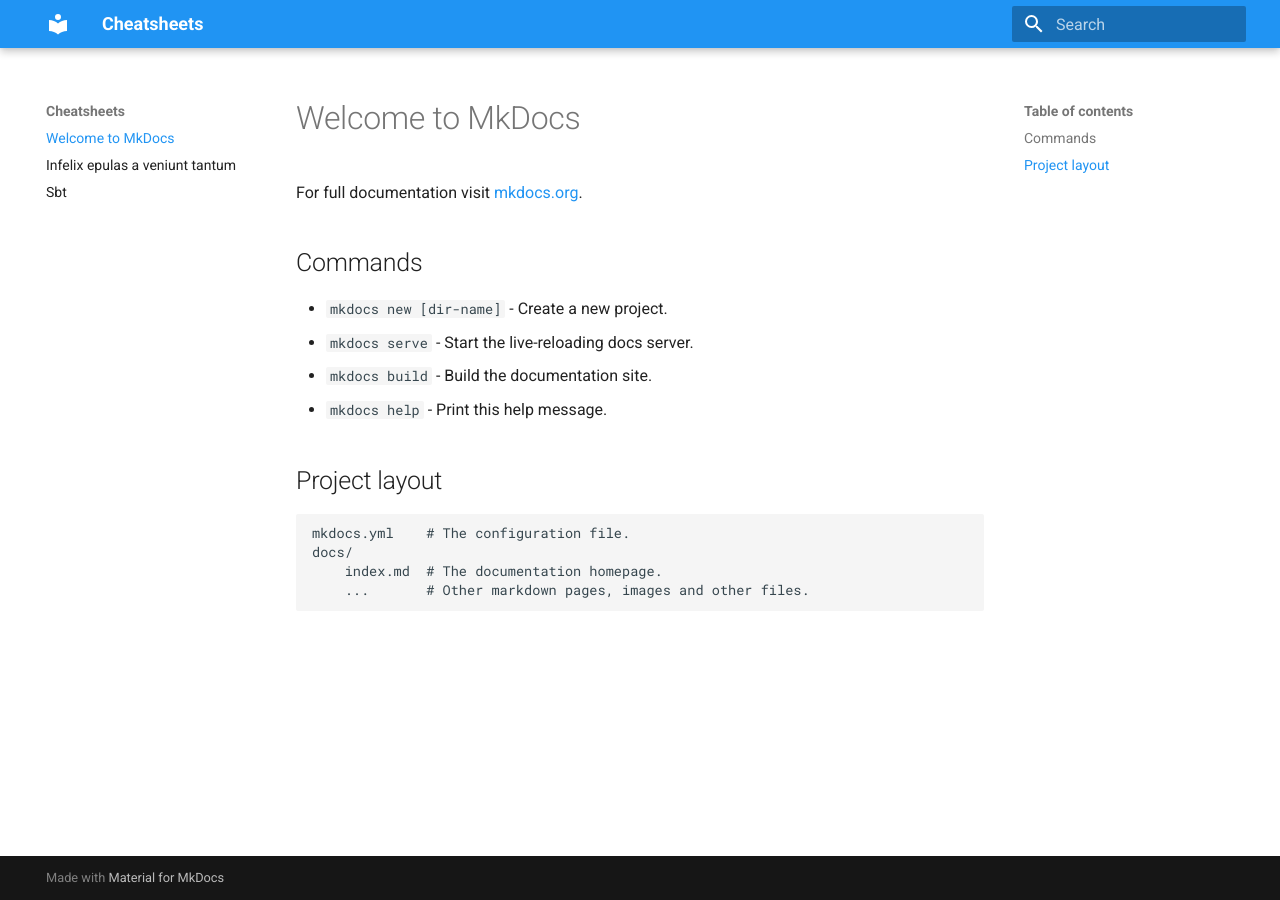
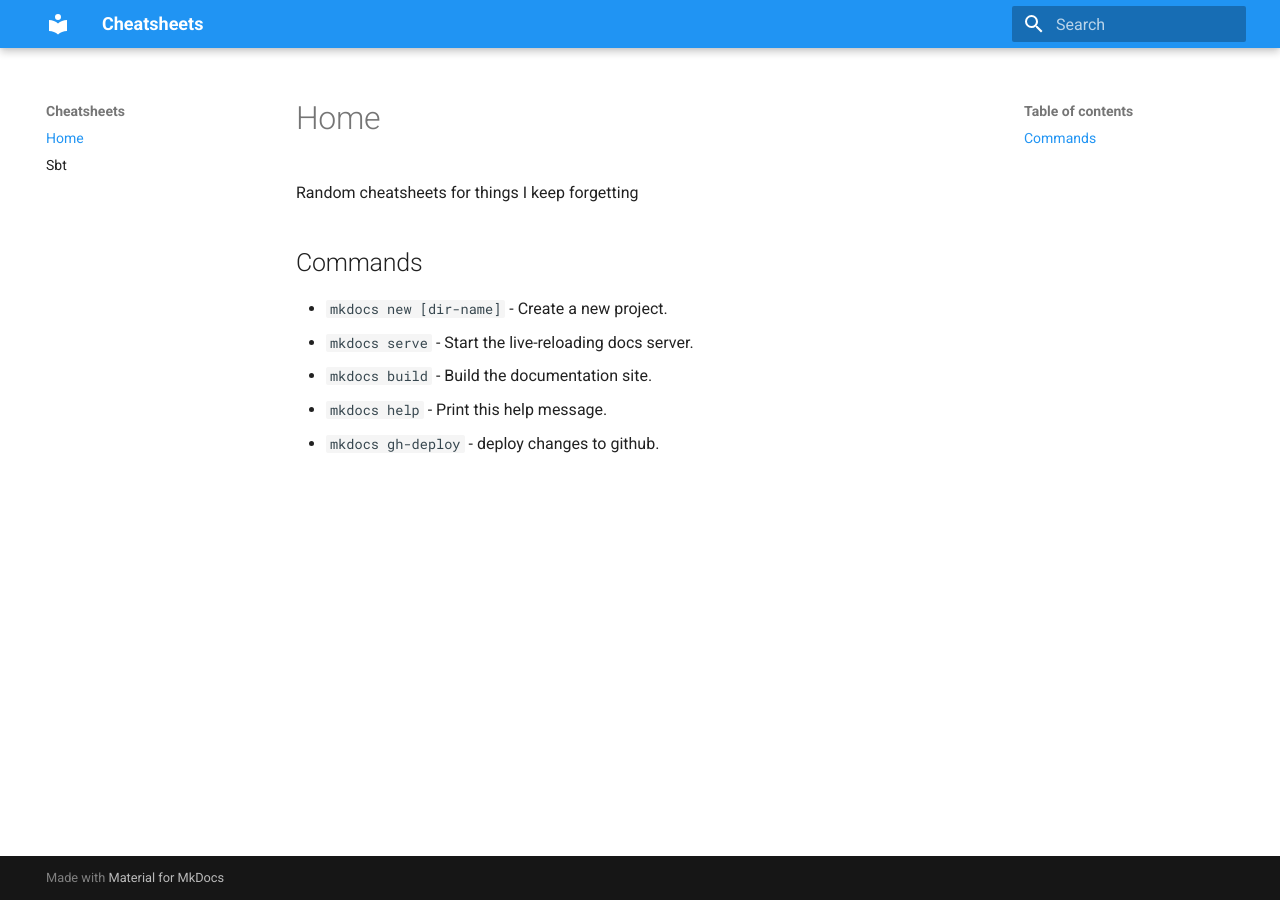
Before and after one commit to westwater/cheatsheets, an MkDocs documentation site: the page built from docs/index.md, in a window 1280 px wide. Built offline with MkDocs 1.6.1 and Material for MkDocs 9.7.7, drawn with Linux system fonts in a browser that asks for light colours.

Commit message:
added config

```diff
--- a/docs/index.md
+++ b/docs/index.md
@@ -1,6 +1,6 @@
-# Welcome to MkDocs
+# Home
 
-For full documentation visit [mkdocs.org](http://mkdocs.org).
+Random cheatsheets for things I keep forgetting
 
 ## Commands
 
@@ -8,10 +8,4 @@
 * `mkdocs serve` - Start the live-reloading docs server.
 * `mkdocs build` - Build the documentation site.
 * `mkdocs help` - Print this help message.
-
-## Project layout
-
-    mkdocs.yml    # The configuration file.
-    docs/
-        index.md  # The documentation homepage.
-        ...       # Other markdown pages, images and other files.
+* `mkdocs gh-deploy` - deploy changes to github.
```
Also changed, not shown: docs/about.md (deleted, +0 -38 lines).
